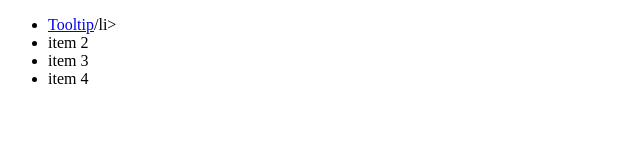
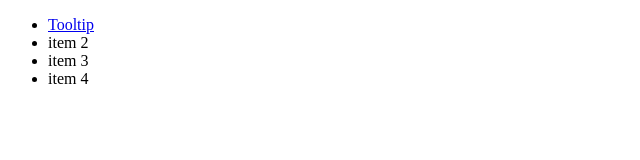
Before and after one commit to ikashyntseva/snippetd, a plain HTML site: page index.html in a window 1280 px wide. Shown: the full height of the page, 0-640 px from the left. Drawn offline with Linux system fonts and the light colour scheme; files that its build step writes are made by us from their sources; files whose address does not match are found by name.

Commit message:
Update index.html

```diff
--- a/index.html
+++ b/index.html
@@ -18,7 +18,7 @@
   <main>
       <section>
           <ul>
-              <li><a href='tooltip/tooltip.html'>Tooltip</a>/li>
+              <li><a href='tooltip/tooltip.html'>Tooltip</a></li>
               <li>item 2</li>
               <li data-tooltip='Here is tooltip #2'>item 3</li>
               <li>item 4</li>
```
